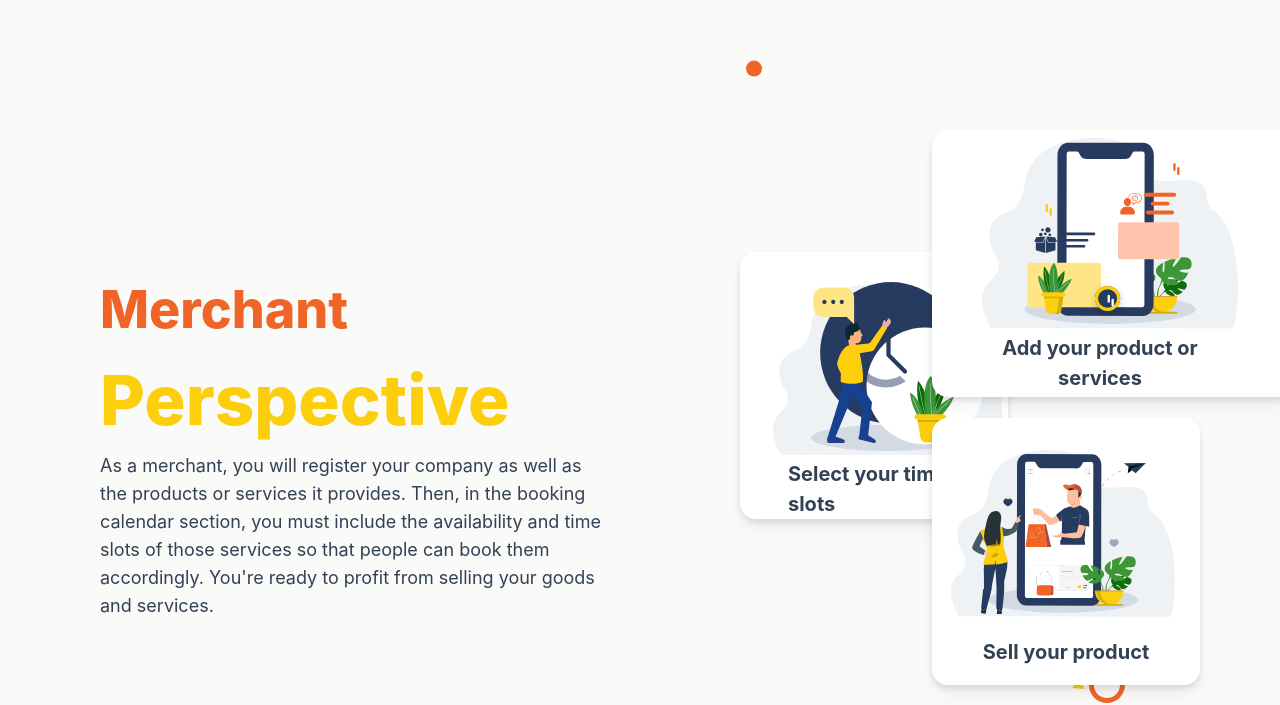
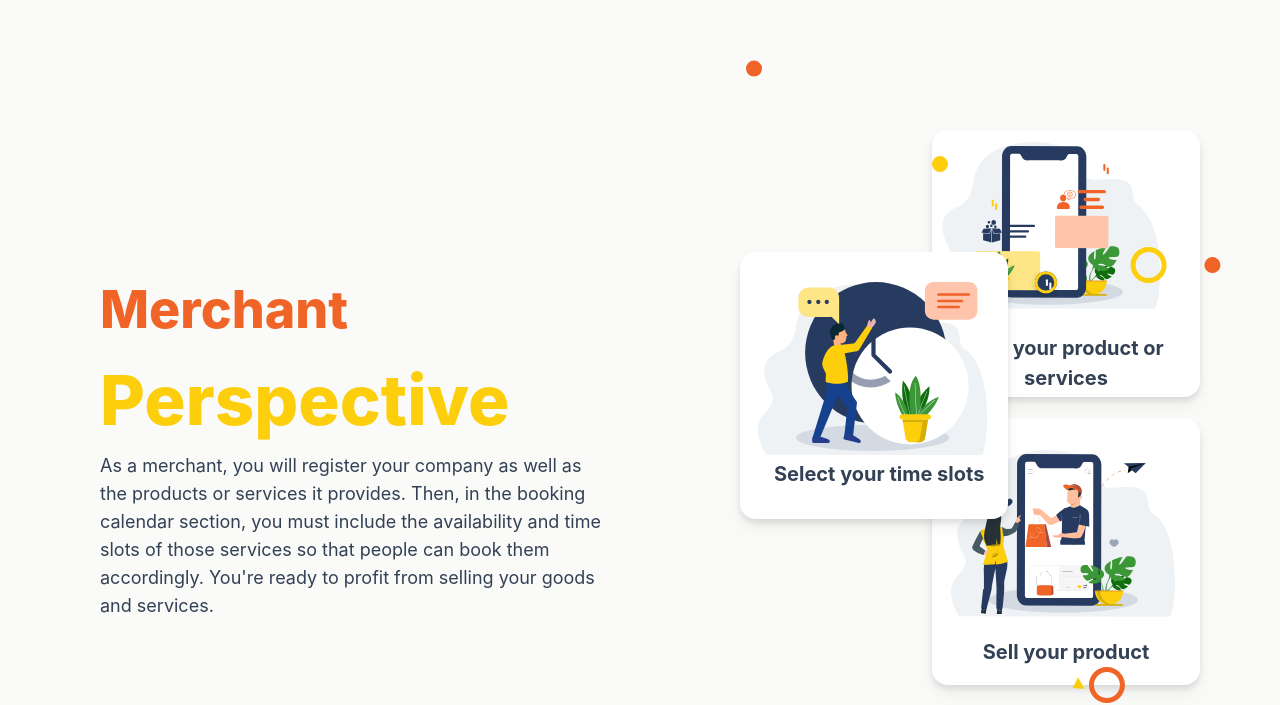
Before and after one commit to hanna-khan/Tajammul-app, a React (Create React App) app: page / in a window 1280 px wide. Shown: the part 1766-2471 px from the top of the page. Built offline with nearby package versions, Linux system fonts and the light colour scheme.

Commit message:
merchant component fixes

```diff
--- a/src/components/MerchantPerspective.jsx
+++ b/src/components/MerchantPerspective.jsx
@@ -39,13 +39,13 @@ const MerchantPerspective = () => {
             </div>
           </div>
           <div className="flex-1 min-w-[50%]">
-            <div className="bg-vector relative flex self-stretch bg-cover bg-center py-64 pr-44 text-[20px] font-bold text-slate-700">
+            <div className="bg-vector relative flex self-stretch bg-cover bg-center py-64 pr-44 text-[20px] font-bold text-slate-700 z-10">
               <div className="relative flex self-stretch">
                 <div className="relative flex  h-[267px] w-[268px]  rounded-2xl bg-white drop-shadow-lg">
-                  <div className="absolute inset-x-12 bottom-5 h-10">
+                  <div className="absolute bottom-5 h-10 pl-[34px]">
                     Select your time slots
                   </div>
-                  <div className="absolute right-[560px] top-[-40px] h-[22rem] w-[0px]">
+                  <div className="absolute right-[575px] top-[-40px] h-[22rem] w-[0px]">
                     <svg
                       style={{ overflow: "visible", width: "35rem" }}
                       viewBox="-445 -56 801.34 367.79"
@@ -339,10 +339,15 @@ const MerchantPerspective = () => {
                 </svg>
               </div>
             </div>
-            <div className="absolute right-[5rem] top-[136.5rem] flex  h-[267px] w-[268px]  flex-col items-center gap-y-5 rounded-2xl bg-white py-8 px-5 text-[20px] font-bold text-slate-700 drop-shadow-lg">
+            <div className="z-0 absolute right-[5rem] top-[136.5rem] flex  h-[267px] w-[268px]  flex-col items-center gap-y-5 rounded-2xl bg-white py-8 px-5 text-[20px] font-bold text-slate-700 drop-shadow-lg">
               <div className="h-60 w-80">
                 <svg
-                  style={{ overflow: "visible", width: "14rem", position : 'relative', left: '45px' }}
+                  style={{
+                    overflow: "visible",
+                    width: "14rem",
+                    position: "relative",
+                    left: "45px",
+                  }}
                   viewBox="0 0 328 244.03"
                   fill="none"
                   xmlns="http://www.w3.org/2000/svg"
@@ -879,15 +884,17 @@ const MerchantPerspective = () => {
               </div>
               <div>Sell your product</div>
             </div>
-            <div className="absolute top-[118.5rem] right-[5rem] flex  h-[267px] w-[268px]  text-[20px] font-bold text-slate-700">
-              <div className="relative flex rounded-2xl bg-white px-5 pb-24 pt-7 drop-shadow-lg">
-                <div className="absolute right-[0px] bottom-6 flex h-10 w-96 justify-center text-center">
-                  Add your product or <br />
-                  services
-                </div>
-                <div className="relative h-60 w-80">
+
+            <div className="z-0 absolute right-[5rem] top-[118.5rem] flex  h-[267px] w-[268px]  flex-col items-center gap-y-5 rounded-2xl bg-white py-8 px-5 text-[20px] font-bold text-slate-700 drop-shadow-lg">
+              <div className="h-60 w-80">
                 <svg
-                    style={{ overflow: "visible", width: "16rem", position: 'relative', bottom: '20px', left: '30px' }}
+                  style={{
+                    overflow: "visible",
+                    width: "14rem",
+                    position: "relative",
+                    bottom: "20px",
+                    left: "30px",
+                  }}
                   viewBox="0 0 328 244.03"
                   fill="none"
                   xmlns="http://www.w3.org/2000/svg"
@@ -1205,10 +1212,14 @@ const MerchantPerspective = () => {
                   </defs>
                 </svg>
               </div>
+
+              <div className="absolute bottom-6 flex h-10 w-96 justify-center text-center">
+                Add your product or <br />
+                services
               </div>
             </div>
 
-            {/* ends here */}
+
           </div>
         </div>
       </div>
```
Lines whose indentation alone changed are shown as unchanged.
